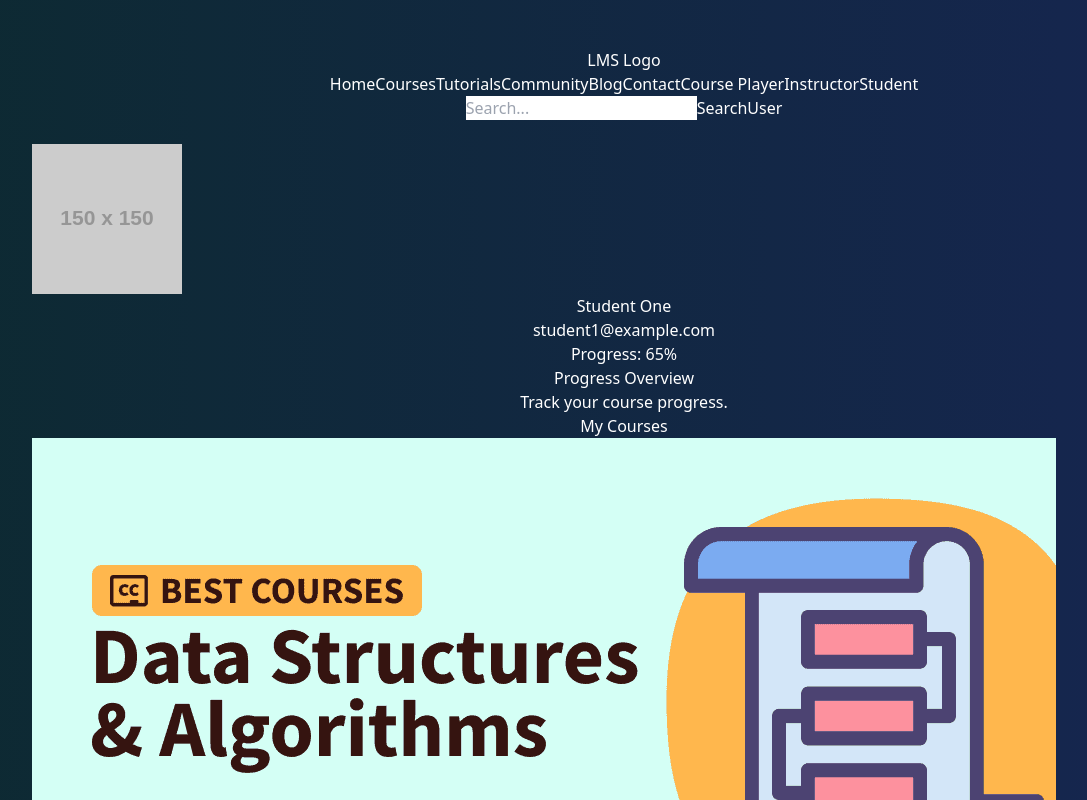
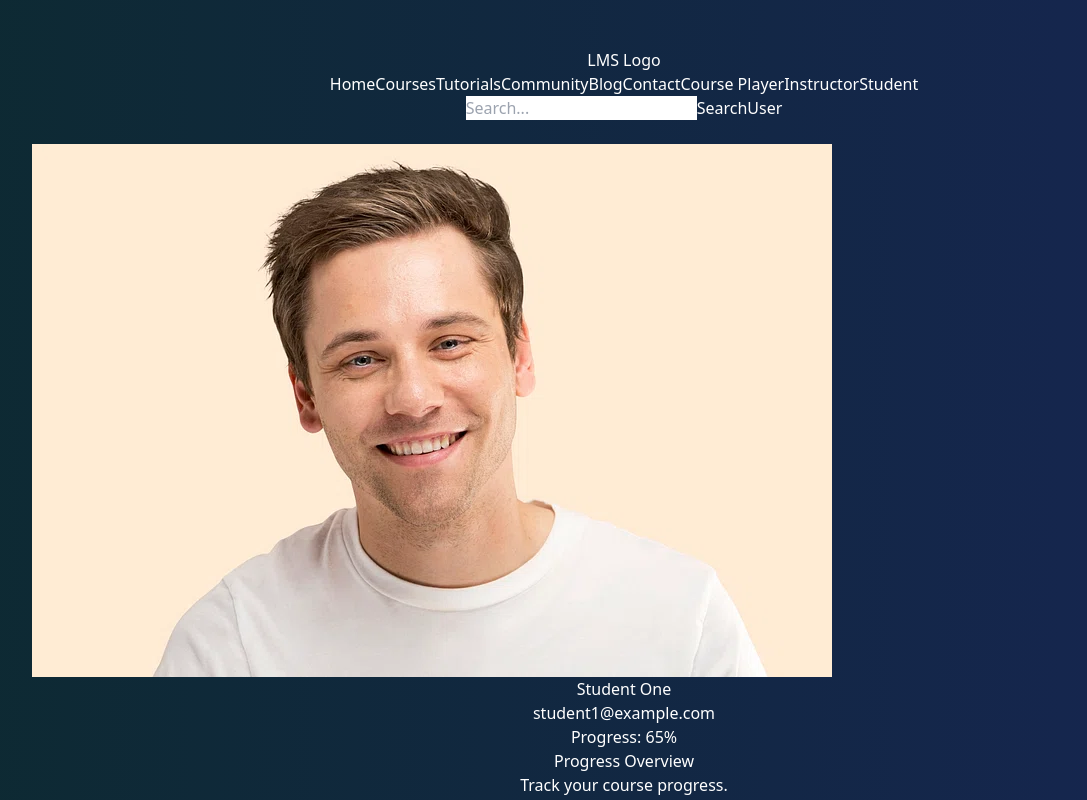
Before and after one commit to Alamgir2-2/Online-Education-Platform, a React (Vite) app: page /student in a window 1280 px wide. Shown: the top 800 px of the page, without its empty margins (16-1103 px from the left). Built offline with nearby package versions, Linux system fonts and the light colour scheme.

Commit message:
Student Profile Picture Added

```diff
--- a/src/Components/Student/StudentDashboard/StudentDashboard.jsx
+++ b/src/Components/Student/StudentDashboard/StudentDashboard.jsx
@@ -3,6 +3,7 @@ import { Link } from 'react-router-dom';
 import algo from '../../../assets/CourseImage/algo.png'
 import python from '../../../assets/CourseImage/python.png'
 import cprogram from '../../../assets/CourseImage/cprogram.jpeg'
+import man from '../../../assets/man.webp'
 import Footer from '../../Layout/Footer/Footer';
 
 // Dummy student data
@@ -27,7 +28,7 @@ const StudentDashboard = () => {
       <div className="w-full lg:w-1/4 bg-white bg-opacity-10 backdrop-filter backdrop-blur-lg rounded-lg p-8 shadow-lg mb-4 lg:mb-0 lg:mr-4 flex-shrink-0">
         <div className="text-center mb-6">
           <img
-            src="https://via.placeholder.com/150"
+            src={man}
             alt="Student Avatar"
             className="rounded-full w-32 h-32 md:w-40 md:h-40 lg:w-48 lg:h-48 mx-auto"
           />
```
